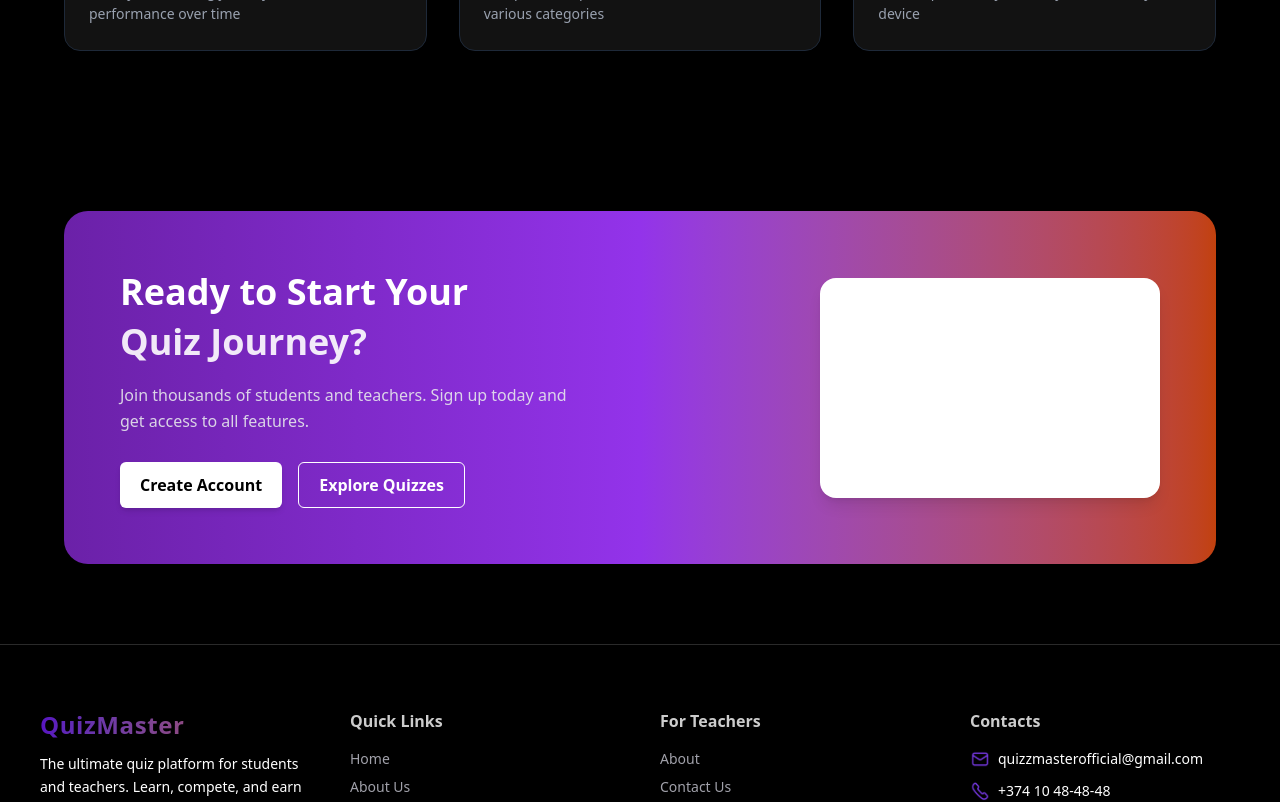
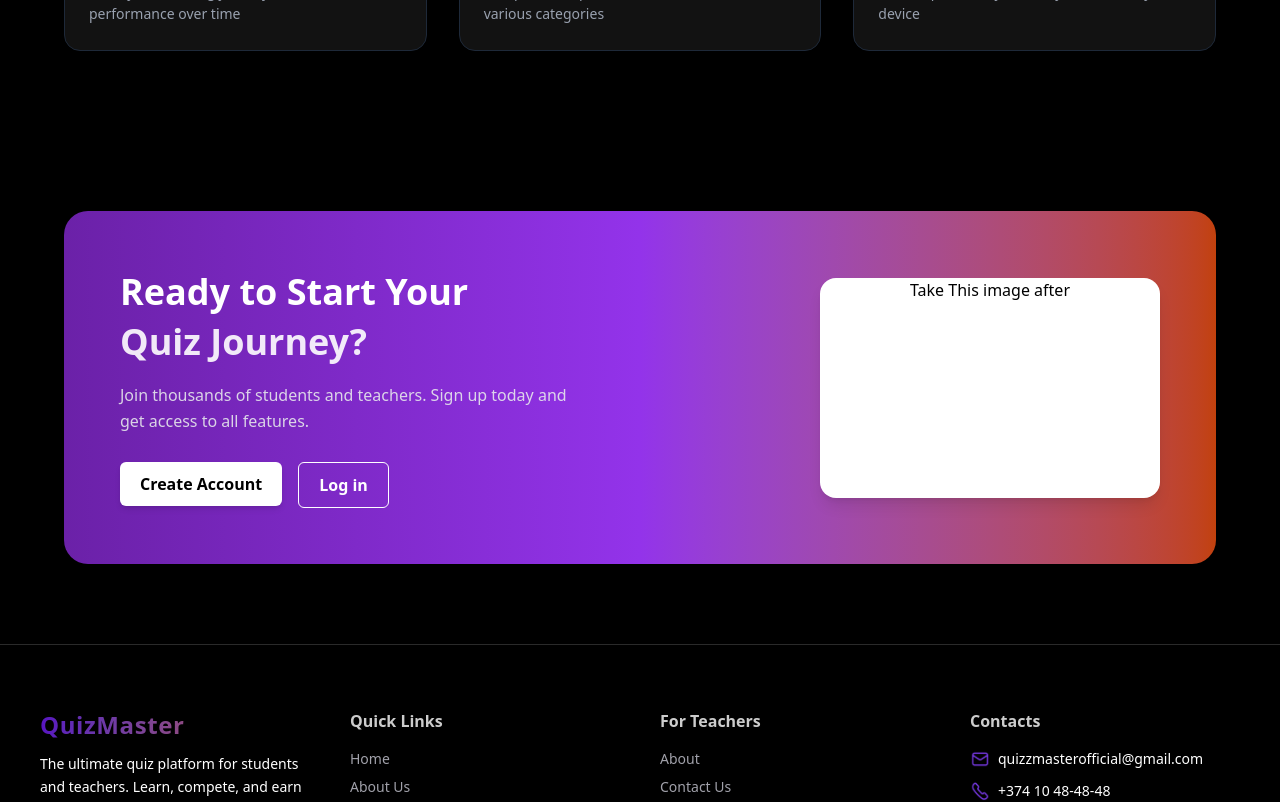
Before and after one commit to AndranikBaghdasaryanDev/QuizMaster, a React (Vite) app in the folder client/: page / in a window 1280 px wide. Shown: the part 2420-3222 px from the top of the page. Built offline with nearby package versions, Linux system fonts and the light colour scheme.

Commit message:
added full nice styles responsive and only no aded CTA Image

```diff
--- a/client/src/pages/general/main/helpers/header.tsx
+++ b/client/src/pages/general/main/helpers/header.tsx
@@ -1,7 +1,7 @@
 import { Link } from "react-router-dom"
 
 export const Header = () => {
-	return <header className="z-1000 fixed top-0 left-0 w-full h-[64px] bg-black border-b border-[#1a0125]">
+	return <header className="z-1000 fixed top-0 left-0 w-full h-16 bg-black border-b border-[#1a0125]">
 		<nav className="mx-auto h-full flex justify-between items-center px-6 md:px-12">
 			{/* === Left: Logo === */}
 			<h1 className="text-2xl font-bold bg-linear-to-r from-[#5813C1] to-[#C45037] bg-clip-text text-transparent tracking-wide drop-shadow-[0_0_10px_rgba(196,80,55,0.5)]">
--- a/client/src/pages/general/main/helpers/section-about.tsx
+++ b/client/src/pages/general/main/helpers/section-about.tsx
@@ -47,7 +47,7 @@ export const SectionAbout = () => {
 				<h2 className="text-4xl md:text-5xl font-bold mb-4">
 					Why{" "}
 					<span className="bg-linear-to-r from-purple-500 via-pink-500 to-red-500 bg-clip-text text-transparent">
-						Quizzy
+						QuizMaster
 					</span>
 				</h2>
 				<p className="text-gray-400 text-lg max-w-2xl mx-auto">
--- a/client/src/pages/general/main/helpers/section-categories.tsx
+++ b/client/src/pages/general/main/helpers/section-categories.tsx
@@ -35,7 +35,7 @@ export const SectionCategories = () => {
 					Test your knowledge in science & tech with our challenging quizzes
 				</p>
 				<a
-					href="#"
+					href=""
 					className="text-blue-400 text-sm font-medium hover:underline flex items-center space-x-1"
 				>
 					<span>Explore Quizzes</span>
@@ -55,7 +55,7 @@ export const SectionCategories = () => {
 					Test your knowledge in mathematics with our challenging quizzes
 				</p>
 				<a
-					href="#"
+					href=""
 					className="text-green-400 text-sm font-medium hover:underline flex items-center space-x-1"
 				>
 					<span>Explore Quizzes</span>
@@ -75,7 +75,7 @@ export const SectionCategories = () => {
 					Test your knowledge in chemistry with our challenging quizzes
 				</p>
 				<a
-					href="#"
+					href=""
 					className="text-purple-400 text-sm font-medium hover:underline flex items-center space-x-1"
 				>
 					<span>Explore Quizzes</span>
@@ -95,7 +95,7 @@ export const SectionCategories = () => {
 					Test your knowledge in biology with our challenging quizzes
 				</p>
 				<a
-					href="#"
+					href=""
 					className="text-pink-400 text-sm font-medium hover:underline flex items-center space-x-1"
 				>
 					<span>Explore Quizzes</span>
@@ -115,7 +115,7 @@ export const SectionCategories = () => {
 					Test your knowledge in general knowledge with our challenging quizzes
 				</p>
 				<a
-					href="#"
+					href=""
 					className="text-yellow-400 text-sm font-medium hover:underline flex items-center space-x-1"
 				>
 					<span>Explore Quizzes</span>
@@ -135,7 +135,7 @@ export const SectionCategories = () => {
 					Test your knowledge in current affairs with our challenging quizzes
 				</p>
 				<a
-					href="#"
+					href=""
 					className="text-red-400 text-sm font-medium hover:underline flex items-center space-x-1"
 				>
 					<span>Explore Quizzes</span>
--- a/client/src/pages/general/main/main.tsx
+++ b/client/src/pages/general/main/main.tsx
@@ -1,9 +1,9 @@
-import { Link } from "react-router-dom"
 import { Header } from "./helpers/header"
 import { Footer } from "./helpers/footer"
 import { SectionBanner } from "./helpers/section-banner"
 import { SectionCategories } from "./helpers/section-categories"
 import { SectionAbout } from "./helpers/section-about"
+import { SectionCTA } from "./section-CTA"
 
 export const Mail = () => {
 	return <>
@@ -19,36 +19,7 @@ export const Mail = () => {
 			<SectionCategories/>
 
 			<SectionAbout/>
-			<section className="flex justify-center items-center bg-black py-20 px-6">
-				<div className="w-full max-w-6xl flex flex-col md:flex-row justify-between items-center gap-10 bg-gradient-to-r from-[#6B21A8] via-[#9333EA] to-[#C2410C] rounded-3xl p-10 md:p-14 shadow-xl">
-
-					{/* === Left Text Content === */}
-					<div className="flex-1 text-white space-y-4">
-						<h2 className="text-3xl md:text-4xl font-bold leading-snug">
-							Ready to Start Your <br />
-							<span className="text-white/90">Quiz Journey?</span>
-						</h2>
-						<p className="text-gray-200/90 max-w-md leading-relaxed">
-							Join thousands of students and teachers. Sign up today and get access to all features.
-						</p>
-
-						{/* Buttons */}
-						<div className="flex flex-wrap gap-4 pt-3">
-							<button className="px-5 py-2.5 bg-white text-black font-semibold rounded-md shadow-md hover:shadow-white/20 hover:scale-[1.05] transition-all duration-300">
-								Create Account
-							</button>
-							<button className="px-5 py-2.5 border border-white text-white font-semibold rounded-md hover:bg-white/10 hover:scale-[1.05] transition-all duration-300">
-								Explore Quizzes
-							</button>
-						</div>
-					</div>
-
-					{/* === Right Illustration Box === */}
-					<div className="flex-1 flex justify-center md:justify-end">
-						<div className="bg-white rounded-2xl w-[280px] h-[180px] md:w-[340px] md:h-[220px] shadow-lg"></div>
-					</div>
-				</div>
-			</section>
+			<SectionCTA/>
 		</main>
 
 		<Footer/>
--- /dev/null
+++ b/client/src/pages/general/main/section-CTA.tsx
@@ -0,0 +1,46 @@
+import { Link } from "react-router-dom"
+
+export const SectionCTA = () => {
+	return <section className="flex justify-center items-center bg-black py-20 px-6">
+		<div className="w-full max-w-6xl flex flex-col md:flex-row justify-between items-center gap-10 bg-linear-to-r from-[#6B21A8] via-[#9333EA] to-[#C2410C] rounded-3xl p-10 md:p-14 shadow-xl">
+
+			{/* === Left Text Content === */}
+			<div className="flex-1 text-white space-y-4">
+				<h2 className="text-3xl md:text-4xl font-bold leading-snug">
+					Ready to Start Your <br />
+					<span className="text-white/90">Quiz Journey?</span>
+				</h2>
+				<p className="text-gray-200/90 max-w-md leading-relaxed">
+					Join thousands of students and teachers. Sign up today and get access to all features.
+				</p>
+
+				{/* Buttons */}
+				<div className="flex flex-wrap gap-4 pt-3">
+					<Link
+						to="/signup"
+					>
+						<button className="px-5 py-2.5 bg-white text-black font-semibold rounded-md shadow-md hover:shadow-white/20 hover:scale-[1.05] transition-all duration-300">
+							Create Account
+						</button>
+					</Link>
+					<Link
+						to="/login"
+					>
+						<button className="px-5 py-2.5 border border-white text-white font-semibold rounded-md hover:bg-white/10 hover:scale-[1.05] transition-all duration-300">
+							Log in
+
+						</button>
+					</Link>
+				</div>
+			</div>
+
+			{/* === Right Illustration Box === */}
+			<div className="flex-1 flex justify-center md:justify-end">
+				<div className="bg-white rounded-2xl w-[280px] h-[180px] md:w-[340px] md:h-[220px] shadow-lg">
+					<p className="text-center text-black">Take This image after</p>
+				</div>
+			</div>
+		</div>
+	</section>
+
+}
```
Also changed, not shown: client/images/quizmaster-logo.png (added), 1 other file (tests, documents, lock files or other folders).
